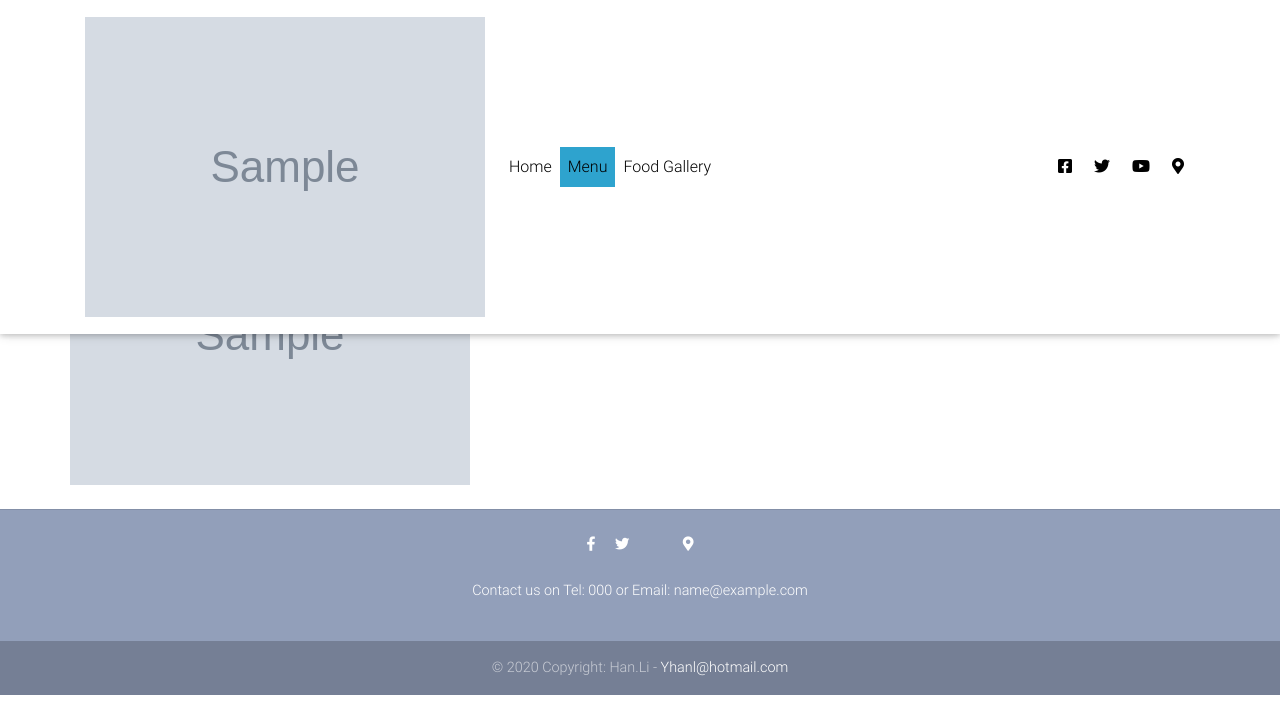
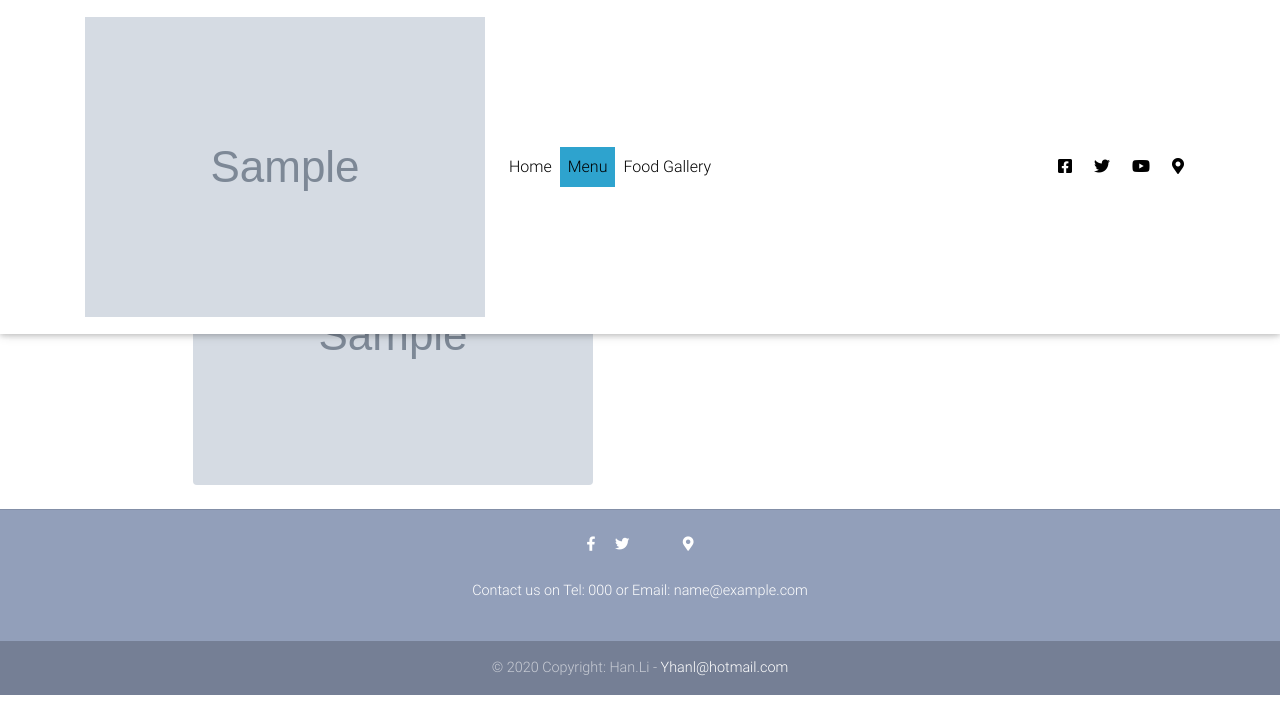
Before and after one commit to Yhanli/RestaurantSite, a Django app: page /menu/ in a window 1280 px wide. Shown: the top 725 px of the page. Run offline with Django 3.2, Linux system fonts and the light colour scheme; tables that the repository leaves empty hold one stand-in row (values such as "Sample post"); grey boxes marked "Sample" are stand-in pictures; some libraries are stand-ins or nearby versions.

Commit message:
change menu page style

```diff
--- a/restaurantWeb/urls.py
+++ b/restaurantWeb/urls.py
@@ -16,13 +16,13 @@ Including another URLconf
 from django.contrib import admin
 from django.urls import path, include
 from django.conf import settings
-from django.conf.urls import url
+from django.conf.urls import url, re_path
 from django.conf.urls.static import static, serve
 
 urlpatterns = [
     path('admin/', admin.site.urls),
     path('accounts/', include('allauth.urls')),
     path('', include('website.urls', namespace='website')),
-    url(r'^media/(?P<path>.*)$', serve, {'document_root': settings.MEDIA_ROOT}),
-    url(r'^static/(?P<path>.*)$', serve, {'document_root': settings.STATIC_ROOT}),
+    re_path(r'^media/(?P<path>.*)$', serve, {'document_root': settings.MEDIA_ROOT}),
+    re_path(r'^static/(?P<path>.*)$', serve, {'document_root': settings.STATIC_ROOT}),
 ]
--- a/templates/menu.html
+++ b/templates/menu.html
@@ -6,9 +6,11 @@
             {% if menu %}
                 {%  for  menu_obj in menu %}
                     <hr class="mt-2 mb-5">
-                    <div class="row text-center text-lg-left">
-                        <img src="{{ menu_obj.picture.url }}" class="img-fluid">
-                    </div>
+                        <div class="col-sm-10" style="margin-left: auto; margin-right: auto;">
+                            <a href="#" class="d-block mb-4 h-100">
+                                <img style="margin-left: auto; margin-right: auto;" src="{{ menu_obj.picture.url }}" class="img-fluid rounded">
+                            </a>
+                        </div>
                 {% endfor %}
             {% endif %}
         </div>
```
Also changed, not shown: 1 other file.
